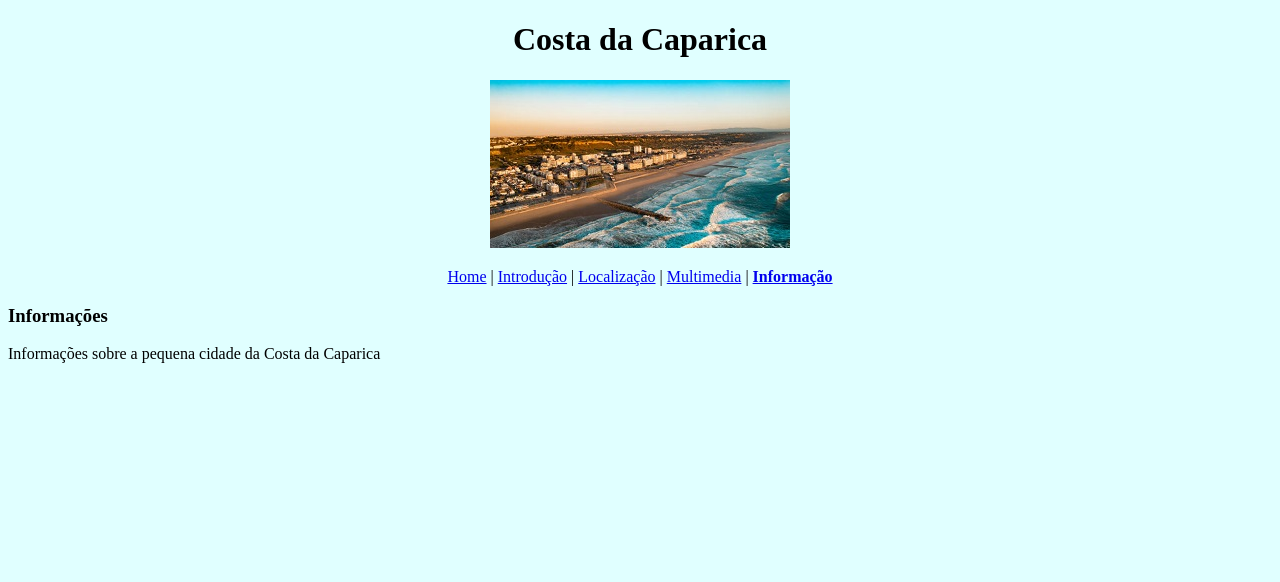
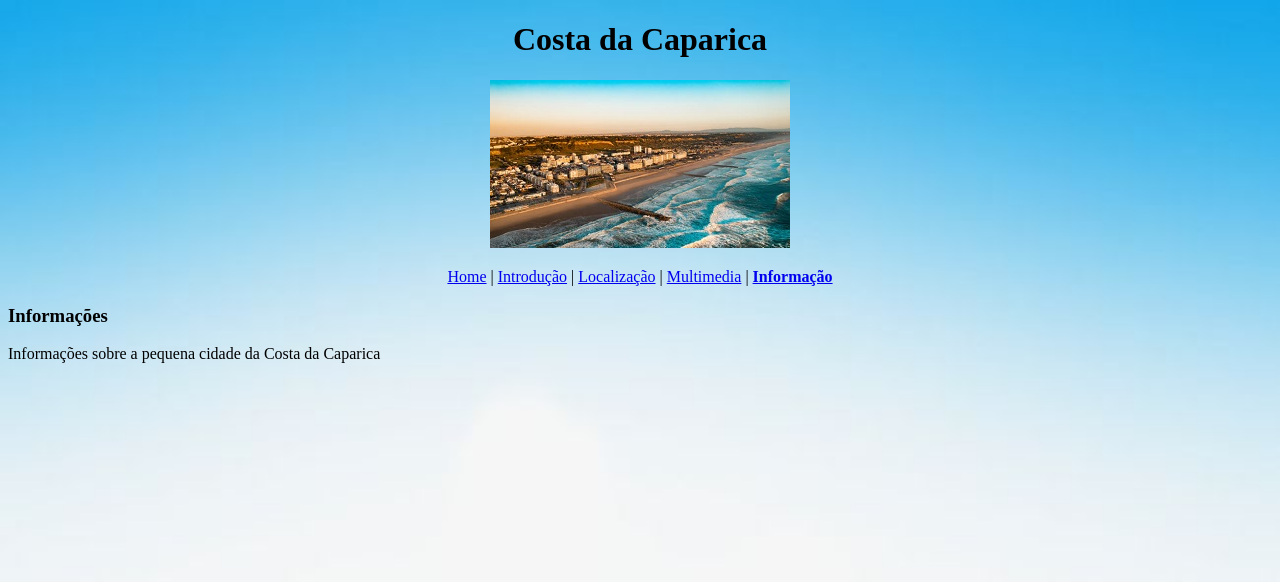
Before and after one commit to rafaelpaulo22001810/pw-lab1, a PHP site: page /lab2/info.html in a window 1280 px wide. Shown: the top 582 px of the page. Run offline with PHP 8.4, Linux system fonts and the light colour scheme.

Commit message:
lab3 - incompleto

```diff
--- a/index.html
+++ b/index.html
@@ -3,10 +3,11 @@
 <head>
     <meta charset="UTF-8">
     <title>PW Labs</title>
+    <link rel="stylesheet" href="lab3/estilos.css">
 </head>
 
-<body style="background-image: url(images/Background.jpg); background-attachment: fixed; background-repeat: no-repeat; background-size: cover;">
-    <h1 style="text-align: center">Programação Web: Laboratórios</h1>
+<body>
+    <h1>Programação Web: Laboratórios</h1>
 
     <ul type="square">
         <li><a href="lab1/index.html">Laboratório 1</a>: Conhecer a Internet com a minha primeira página Web</li>
--- a/lab1/index.html
+++ b/lab1/index.html
@@ -1,8 +1,9 @@
 <!DOCTYPE html>
 <html lang="pt">
 <head>
-        <meta charset="UTF-8">
-        <title>A minha primeira página</title>
+    <meta charset="UTF-8">
+    <title>A minha primeira página</title>
+    <link rel="stylesheet" href="../lab3/estilos.css">
 </head>
 <nav>
     <p><a href="index.html">Introdução à programação Web</a> <a href="report.html">A Internet e a Web</a> <a href="../index.html">Laboratórios PW</a></p>
--- a/lab1/report.html
+++ b/lab1/report.html
@@ -13,6 +13,7 @@
         </style>
         <meta charset="UTF-8">
         <title>Report</title>
+        <link rel="stylesheet" href="../lab3/estilos.css">
 </head>
 
 <body>
@@ -25,7 +26,7 @@
         <p>&nbsp Como primeiro objetivo foi procurar o meu ip, existem varias maneiras
         de o fazer, a mais simples é mesmo ir ao google e procurar "what is my ip".
          Depois disso fui ao site ver qual é o endereço do meu ip e obtive o seguinte:</p>
-        <img src="images/ip.PNG" width="400" height="300">
+        <img src="images/ip.PNG" width="821" height="613">
         <p>&nbsp Após ver o ip e a localização do meu computador, fui ao telemovel faz
         o mesmo e reparei que tinha ip diferente, mas a localização era mais ou menos a mesma.</p>
         <p>&nbsp Agora fui verificar o ip e localização do servidor:</p>
--- a/lab2/index.html
+++ b/lab2/index.html
@@ -7,10 +7,11 @@
     <meta name="description" content="Website sobre Costa da Caparica">
 
     <link rel="shortcut icon" type="images/x-icon" href="images/Beach.ico"/>
+    <link rel="stylesheet" href="../lab3/estilos.css">
 
     <title>Costa da Caparica</title>
 </head>
-<body style="background-color: lightcyan">
+<body>
     <header>
         <center><h1> Costa da Caparica</h1></center>
         <figure>
--- a/lab2/info.html
+++ b/lab2/info.html
@@ -7,10 +7,11 @@
     <meta name="description" content="Website sobre Costa da Caparica">
 
     <link rel="shortcut icon" type="images/x-icon" href="images/Beach.ico"/>
+    <link rel="stylesheet" href="../lab3/estilos.css">
 
     <title>Costa da Caparica</title>
 </head>
-<body style="background-color: lightcyan">
+<body>
     <center><h1> Costa da Caparica</h1></center>
     <center><img src="images/Costa%20da%20Caparica.jpg"><br></center>
 
--- a/lab2/local.html
+++ b/lab2/local.html
@@ -7,10 +7,11 @@
     <meta name="description" content="Website sobre Costa da Caparica">
 
     <link rel="shortcut icon" type="images/x-icon" href="images/Beach.ico"/>
+    <link rel="stylesheet" href="../lab3/estilos.css">
 
     <title>Costa da Caparica</title>
 </head>
-<body style="background-color: lightcyan">
+<body>
     <center><h1> Costa da Caparica</h1></center>
     <center><img src="images/Costa%20da%20Caparica.jpg"><br></center>
 
--- a/lab3/estilos.css
+++ b/lab3/estilos.css
@@ -1,3 +1,13 @@
 *{
-    background-color: lightcyan;
+    background-image: url("../images/Background.jpg");
+    background-attachment: fixed;
+    background-repeat: no-repeat;
+    background-size: cover;
 }
+h1,h2{
+    text-align: center;
+}
+table, th, td{
+    border: 2px solid black;
+
+}
--- a/lab3/index.html
+++ b/lab3/index.html
@@ -3,12 +3,12 @@
 <head>
     <meta charset="UTF-8">
     <meta name="author" content="Rafael Paulo">
-
+    <link rel="stylesheet" href="estilos.css">
     <title>
 
     </title>
 </head>
-<body style="background-color: lightcyan">
+<body>
     <header>
 
     </header>
--- a/lab3/quizz.html
+++ b/lab3/quizz.html
@@ -4,8 +4,9 @@
     <meta charset="UTF-8">
     <meta name="author" content="Rafael Paulo">
     <title>Quizz</title>
+    <link rel="stylesheet" href="estilos.css">
 </head>
-<body style="background-color: lightcyan">
+<body>
     <header>
         <h3>
             Quizz
```
Also changed, not shown: lab2/multimedia.html (+8 -5 lines), lab3/html5-css.html (+5 -4 lines).
